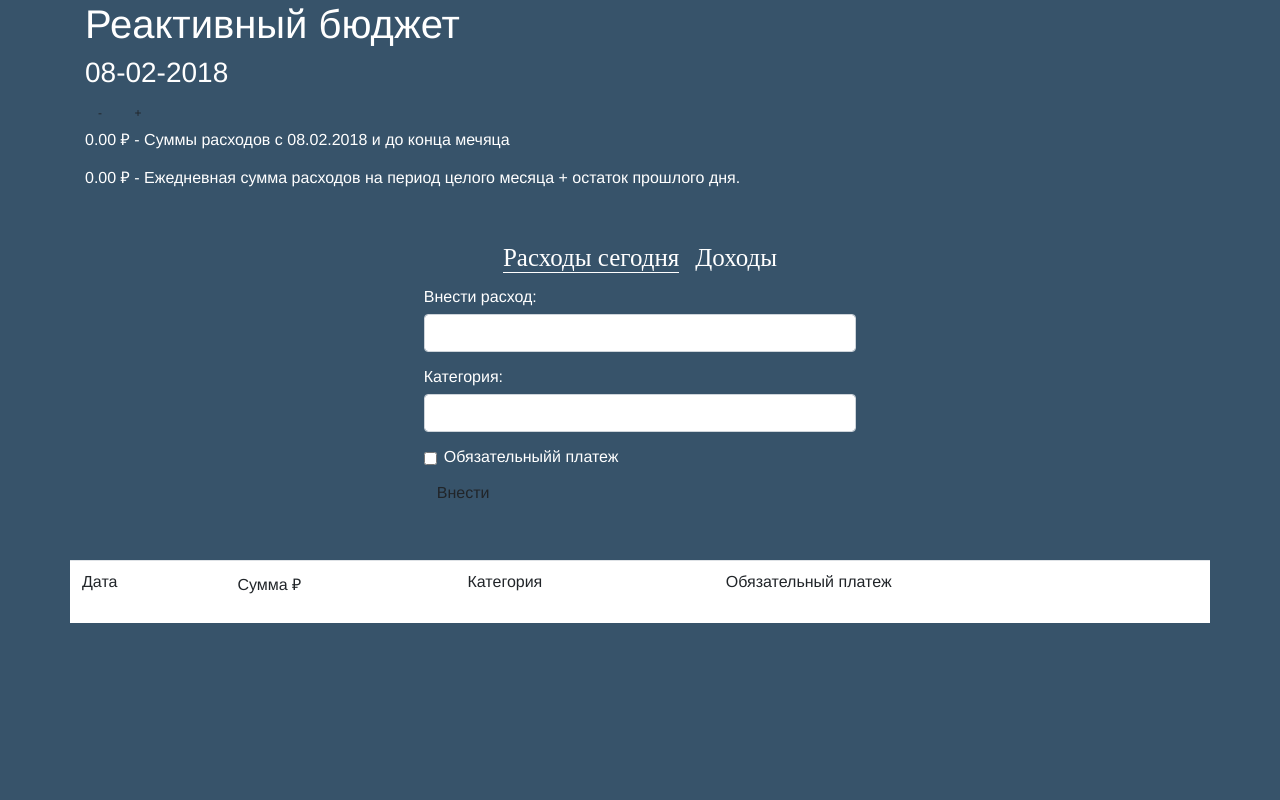
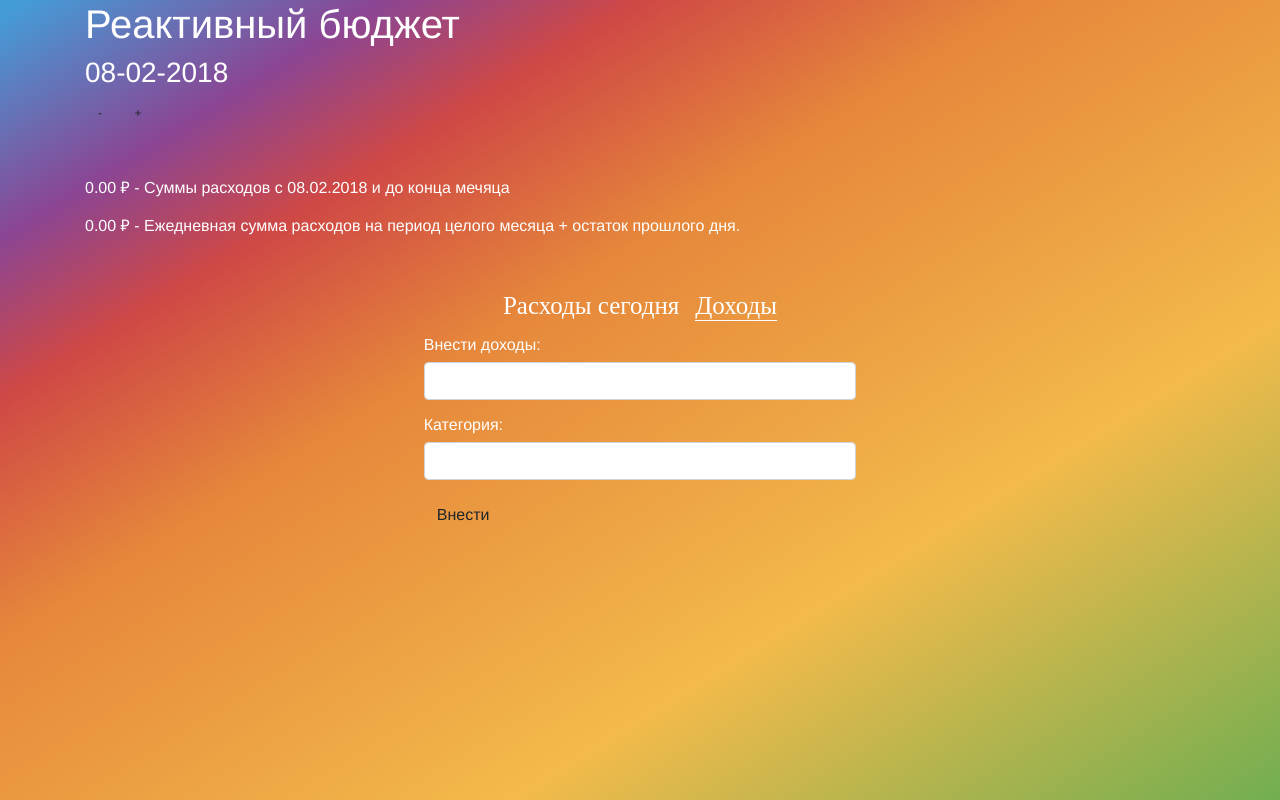
Before and after one commit to ddrad/-alculationOfTheDaylyBudget, a React app in the folder web-ui/: page / in a window 1280 px wide. Built offline with nearby package versions, Linux system fonts and the light colour scheme.

Commit message:
improve styles and add save data to local store

```diff
--- a/web-ui/src/App.js
+++ b/web-ui/src/App.js
@@ -3,16 +3,34 @@ import './App.sass';
 import moment from 'moment';
 import Incomes from './Incomes';
 import Expense from './Expense';
+import Detalisation from './Detalisation';
 
 class App extends Component {
 
   constructor(props) {
     super(props);
-    this.state = {
+    let storageState = localStorage.getItem('calculateBudget');
+    let initState;
+
+    if (storageState != null) {
+      storageState = JSON.parse(storageState);
+      initState = { ...storageState, date: moment(storageState.date) };
+    } else {
+      initState = {
         date: moment(),
-      navSelected: 'expense',
+        navSelected: 'incomes',
         transactions: [],
       };
+    }
+    this.state = initState;
+  }
+
+  componentDidUpdate() {
+    const { date } = this.state;
+    localStorage.setItem(
+      'calculateBudget',
+      JSON.stringify({ ...this.state, date: date.format() }),
+    );
   }
 
   handleSubstractDay = () => {
@@ -27,14 +45,13 @@ class App extends Component {
     this.setState({ navSelected: event.target.getAttribute('name') });
   };
 
-  handleSubmitTransaction = (sum, category, isMonthly) => {
+  handleSubmitTransaction = (sum, category, isDebenture) => {
     const { date: TodayDate, transactions } = this.state;
-
     const newTransaction = {
       date: TodayDate.format('DD.MM.YYYY'),
       category: category,
       sum: sum,
-      isMonthly: isMonthly
+      isDebenture: isDebenture
     };
     console.log(newTransaction);
     const newTransactions = [...transactions, newTransaction];
@@ -47,59 +64,42 @@ class App extends Component {
     this.setState({ transactions: newTransactions });
   }
 
-  onToday = () => {
-    const {transactions, date} = this.state;
+  onAverageAmountWithLastBalance = () => {
+    const { transactions, date } = this.state;
 
     const currentMonthTransactions = transactions.filter(
-      ({date: transactionDate}) =>
+      ({ date: transactionDate }) =>
         moment(transactionDate, 'DD.MM.YYYY').isSame(date, 'month'),
     );
 
     const dailyMoney =
       currentMonthTransactions.reduce(
         (acc, transaction) =>
-          transaction.sum > 0  || transaction.isMonthly ? transaction.sum + acc : acc,
+          transaction.sum > 0 || transaction.isDebenture ? transaction.sum + acc : acc,
         0,
       ) / moment(date).daysInMonth();
 
     const transactionsBeforeThisDayAndInThisDay = currentMonthTransactions.filter(
-      ({date: transactionDate}) =>
+      ({ date: transactionDate }) =>
         moment(transactionDate, 'DD.MM.YYYY').isBefore(
           date,
           'date',
         ) ||
         moment(transactionDate, 'DD.MM.YYYY').isSame(date, 'date'),
     ).filter(
-      ({isMonthly:flag}) => flag === false
+      ({ isDebenture: flag }) => flag === false
       );
 
     const expanseBeforeToday = transactionsBeforeThisDayAndInThisDay.reduce(
-      (acc, {sum}) => (sum < 0 ? acc + sum : acc),
+      (acc, { sum }) => (sum < 0 ? acc + sum : acc),
       0,
     );
 
     const incomeBeforeToday = date.date() * dailyMoney;
 
-    console.log({dailyMoney, expanseBeforeToday, incomeBeforeToday});
+    console.log({ dailyMoney, expanseBeforeToday, incomeBeforeToday });
 
     return incomeBeforeToday + expanseBeforeToday;
-    // const { transactions, date } = this.state;
-    // const transactionForDay = transactions.filter(
-    //   ({ date: transactionDate }) =>
-    //     moment(transactionDate, 'DD.MM.YYYY').isSame(date, 'day'),
-    // )
-    // .filter(
-    //   ({isMonthly: flag}) =>
-    //     flag === false,
-    // );
-
-    // console.log('s  ', transactionForDay);
-    // const sumExpenseForDay = transactionForDay.reduce(
-    //   (acc, { sum }) => (sum < 0 ? acc + sum : acc),
-    //   0,
-    // );
-    // console.log("потрачено сегодня ", sumExpenseForDay )
-    // return this.onAverageAmount() + sumExpenseForDay;
   }
 
   /* calculate amount by amount of days till end month */
@@ -123,29 +123,26 @@ class App extends Component {
 
   render() {
     const { date, navSelected, transactions } = this.state;
-
-    const todayMoney = this.onToday();
+    const todayMoney = this.onAverageAmountWithLastBalance();
     const averageAmount = this.onAverageAmount();
-
     return (
       <div className="container">
         <section>
           <header>
             <h1>Реактивный бюджет</h1>
-
             <h3>{date.format('DD-MM-YYYY')}</h3>
-
             <div className="btn-group mr-2">
               <button type="button" className="btn btn-default btn-circle align-baseline" onClick={this.handleSubstractDay}>-</button>
             </div>
             <div className="btn-group">
               <button type="button" className="btn btn-default btn-circle align-baseline" onClick={this.handleAddDay}>+</button>
             </div>
+            <div className="mt-5">
               <p>{averageAmount < 0 ? 0 : averageAmount.toFixed(2)} ₽ - Суммы расходов с {date.format('DD.MM.YYYY')} и до конца мечяца</p>
               <p>{todayMoney < 0 ? 0 : todayMoney.toFixed(2)} ₽ - Ежедневная сумма расходов на период целого месяца + остаток прошлого дня. </p>
+            </div>
           </header>
           <main>
-
             <nav className="app-nav">
               <span name="expense"
                 className={navSelected === 'expense' ? 'selected' : ''}
@@ -158,40 +155,9 @@ class App extends Component {
                 Доходы
            </span>
             </nav>
-
             {navSelected === 'expense' ? <Expense onSubmit={this.handleSubmitTransaction} />
               : <Incomes onSubmit={this.handleSubmitTransaction} />}
-
-            <div className="row mt-5 white-block">
-              <table className="table table-hover">
-                <thead className="thead-inverse">
-                  <tr>
-                    <td>Дата</td>
-                    <td>Сумма ₽</td>
-                    <td>Категория</td>
-                    <td>Обязательный платеж</td>
-                  </tr>
-                </thead>
-                <tbody>
-                  {transactions
-                    .filter(({ date: transactionDate }) =>
-                      moment(transactionDate, 'DD.MM.YYYY').isSame(
-                        date,
-                        'month',
-                      ),
-                  )
-                    .map(({ date, sum, category, isMontly }, index) => (
-                      <tr key={index}>
-                        <td>{date}</td>
-                        <td>{sum} ₽</td>
-                        <td>{category}</td>
-                        <td>{isMontly === true ? 'Да' : 'Нет'}</td>
-                      </tr>
-                    ))}
-                </tbody>
-              </table>
-            </div>
-
+            {transactions.length > 0 ? <Detalisation transactions={transactions} date={date} /> : null}
           </main>
         </section>
       </div>
--- a/web-ui/src/App.sass
+++ b/web-ui/src/App.sass
@@ -1,11 +1,14 @@
 $font-stack:    Helvetica, sans-serif
 $primary-color: white
-$background-color: #37536a
+$background-color: #71AE51
+$background-image: linear-gradient(to bottom right, #449CD7 1%, #8B4593 15%, #CF4845 25%, #E6873B 40%, #F3BA4B 70%, #71AE51 100%);
 
 body
   font: 100% $font-stack
   color: $primary-color
   background-color: $background-color
+  background-image: $background-image
+  background-attachment: fixed;
 
 .btn-circle
     width: 30px;
@@ -32,3 +35,10 @@ body
 .white-block
   background-color: white;
   color: buttontext;
+
+.table
+  .thead-color
+    th
+      color: #fff;
+      background-color: #8B4542;
+      border-color: #8B4542
--- /dev/null
+++ b/web-ui/src/Detalisation.js
@@ -0,0 +1,41 @@
+import React, { Component } from 'react';
+import moment from 'moment';
+
+class Detalisation extends Component {
+
+    render() {
+        const { transactions, date } = this.props
+        return (
+            <div className="row mt-5 white-block">
+                <table className="table table-hover">
+                    <thead className="thead-color">
+                        <tr>
+                            <th>Дата</th>
+                            <th>Сумма ₽</th>
+                            <th>Категория</th>
+                            <th>Обязательный платеж</th>
+                        </tr>
+                    </thead>
+                    <tbody>
+                        {transactions
+                            .filter(({ date: transactionDate }) =>
+                                moment(transactionDate, 'DD.MM.YYYY').isSame(
+                                    date,
+                                    'month',
+                                ),
+                        )
+                            .map(({ date, sum, category, isDebenture }, index) => (
+                                <tr key={index}>
+                                    <td>{date}</td>
+                                    <td>{sum} ₽</td>
+                                    <td>{category}</td>
+                                    <td>{isDebenture === true ? 'Да' : 'Нет'}</td>
+                                </tr>
+                            ))}
+                    </tbody>
+                </table>
+            </div>
+        );
+    };
+}
+export default Detalisation;
--- a/web-ui/src/Expense.js
+++ b/web-ui/src/Expense.js
@@ -5,7 +5,7 @@ class Expense extends Component {
     state = {
         transaction: null,
         category: null,
-        isMonthly: false
+        isDebenture: false
     };
 
     handleChangeInput = event => {
@@ -14,13 +14,13 @@ class Expense extends Component {
 
     handleEnter = () => {
         const { onSubmit } = this.props;
-        const { transaction, category, isMonthly } = this.state;
-        onSubmit(-1 * Math.abs(parseFloat(transaction)), category, isMonthly);
-        this.setState({ transaction: null, category: null, isMonthly:false });
+        const { transaction, category, isDebenture } = this.state;
+        onSubmit(-1 * Math.abs(parseFloat(transaction)), category, isDebenture);
+        this.setState({ transaction: null, category: null, isDebenture:false });
     }
 
     render() {
-        const { transaction, category, isMonthly } = this.state;
+        const { transaction, category, isDebenture } = this.state;
         return (
             <div className="container">
                 <div className="row justify-content-center">
@@ -44,11 +44,11 @@ class Expense extends Component {
                         <div className="form-check">
                             <input type="checkbox"
                             className="form-check-input"
-                             id="isMonthly"
-                             name="isMonthly"
+                             id="isDebenture"
+                             name="isDebenture"
                              onChange={this.handleChangeInput}
-                             checked={isMonthly} />
-                            <label className="form-check-label" htmlFor="isMonthly">Обязательныйй платеж</label>
+                             checked={isDebenture} />
+                            <label className="form-check-label" htmlFor="isDebenture">Обязательныйй платеж</label>
                         </div>
                         <button type="submit"
                             className="btn btn-default mt-2"
```
Lines whose indentation alone changed are shown as unchanged.
